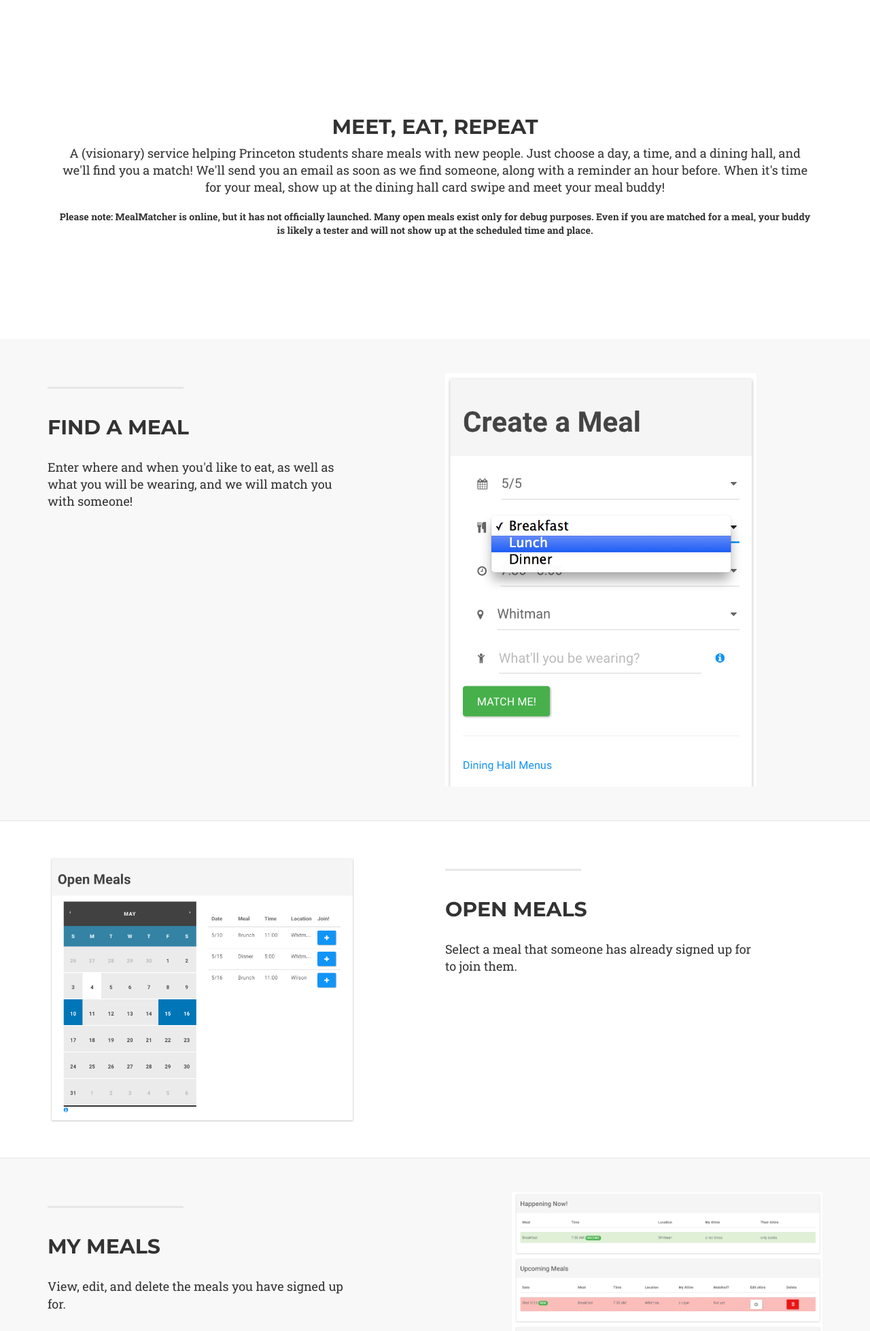
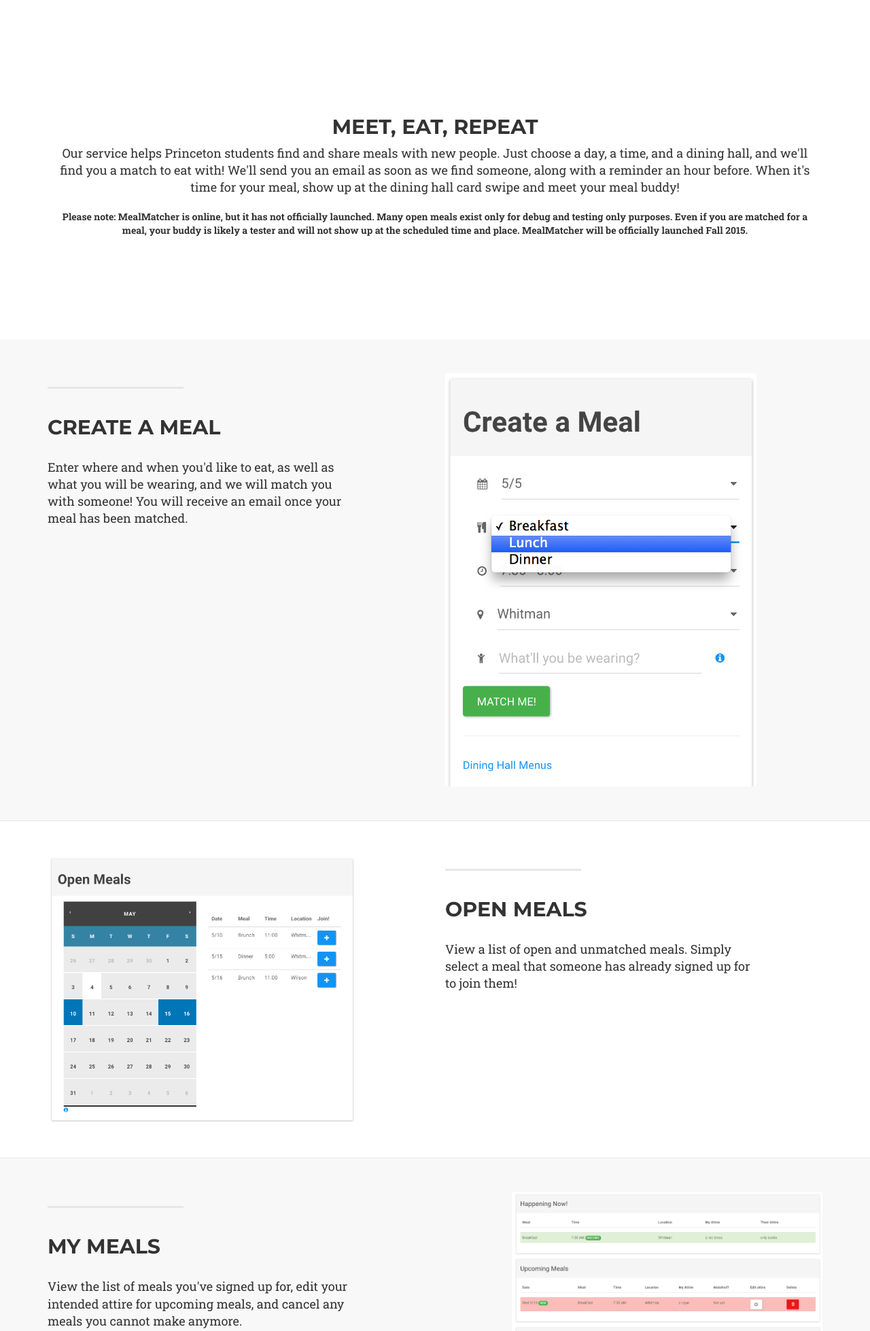
Before and after one commit to mealmatcher/mealmatcher_project, a Django app: page / in a window 1280 px wide. Shown: the part 800-2758 px from the top of the page at 68% size. Run offline with Django 3.2, Linux system fonts and the light colour scheme; some libraries are stand-ins or nearby versions; some web fonts are replaced.

Commit message:
file cleanup, adding comments, moved unsupported templates

```diff
--- a/mealmatcher_app/forms.py
+++ b/mealmatcher_app/forms.py
@@ -9,7 +9,7 @@
 class EditAttireForm(forms.Form):
   idToEdit = forms.CharField(
     widget = forms.TextInput(attrs={'id': "idToEditTextbox"}),
-    max_length = 5, # note, this may not work for larger inputs
+    max_length = 5, # note, this may not work for larger inputs or as we get more meals
   )
   newAttire = forms.CharField(
     widget = forms.TextInput(attrs={'class': 'form-control', 'placeholder': 'What will you be wearing?'}),
--- a/mealmatcher_project/wsgi.py
+++ b/mealmatcher_project/wsgi.py
@@ -13,7 +13,7 @@
 from django.core.wsgi import get_wsgi_application
 application = get_wsgi_application()
 
-#comment out these lines to run locally
+### HEROKU SERVER SETTINGS: comment out these lines to run website locally, but keep them uncommented for heroku
 from django.core.wsgi import get_wsgi_application
 from dj_static import Cling
 
--- a/requirements.txt
+++ b/requirements.txt
@@ -1,6 +1,6 @@
 dj-database-url==0.3.0
 dj-static==0.0.6
-Django==1.7.1
+Django==1.7.7
 gunicorn==19.3.0
 psycopg2==2.6
 static==0.4
--- a/templates/mealmatcher_app/index_new_replaced.html
+++ b/templates/mealmatcher_app/index_new_replaced.html
@@ -128,8 +128,8 @@
             <!-- <div class="row"> -->
                 <div class="col-lg-12 text-center">
                     <h2>Meet, Eat, Repeat</h2>
-                    <p class="lead"> A (visionary) service helping Princeton students share meals with new people. Just choose a day, a time, and a dining hall, and we'll find you a match! We'll send you an email as soon as we find someone, along with a reminder an hour before. When it's time for your meal, show up at the dining hall card swipe and meet your meal buddy!</p>
-                    <strong>Please note: MealMatcher is online, but it has not officially launched. Many open meals exist only for debug purposes. Even if you are matched for a meal, your buddy is likely a tester and will not show up at the scheduled time and place.</strong>
+                    <p class="lead"> Our service helps Princeton students find and share meals with new people. Just choose a day, a time, and a dining hall, and we'll find you a match to eat with! We'll send you an email as soon as we find someone, along with a reminder an hour before. When it's time for your meal, show up at the dining hall card swipe and meet your meal buddy!</p>
+                    <strong>Please note: MealMatcher is online, but it has not officially launched. Many open meals exist only for debug and testing only purposes. Even if you are matched for a meal, your buddy is likely a tester and will not show up at the scheduled time and place. MealMatcher will be officially launched Fall 2015.</strong>
                 </div>
             <!-- </div> -->
             <!-- /.row -->
@@ -147,8 +147,8 @@
                 <div class="col-lg-5 col-sm-6">
                     <hr class="section-heading-spacer">
                     <div class="clearfix"></div>
-                    <h2 class="section-heading">Find a Meal</h2>
-                    <p class="lead">Enter where and when you'd like to eat, as well as what you will be wearing, and we will match you with someone!</p>
+                    <h2 class="section-heading">Create a Meal</h2>
+                    <p class="lead">Enter where and when you'd like to eat, as well as what you will be wearing, and we will match you with someone! You will receive an email once your meal has been matched.</p>
                 </div>
                 <div class="col-lg-5 col-lg-offset-1 col-sm-6">
                     <img class="img-responsive" src="{% static "img/Create a Meal.png" %}" alt="">
@@ -170,7 +170,7 @@
                     <hr class="section-heading-spacer">
                     <div class="clearfix"></div>
                     <h2 class="section-heading">Open Meals</h2>
-                    <p class="lead">Select a meal that someone has already signed up for to join them.</p>
+                    <p class="lead">View a list of open and unmatched meals. Simply select a meal that someone has already signed up for to join them!</p>
                 </div>
                 <div class="col-lg-5 col-sm-pull-6 col-lg-offset-1  col-sm-6">
                     <img class="img-responsive" src="{% static "img/Open Meals.png" %}" alt="">
@@ -192,7 +192,7 @@
                     <hr class="section-heading-spacer">
                     <div class="clearfix"></div>
                     <h2 class="section-heading">My Meals</h2>
-                    <p class="lead">View, edit, and delete the meals you have signed up for.</p>
+                    <p class="lead">View the list of meals you've signed up for, edit your intended attire for upcoming meals, and cancel any meals you cannot make anymore.</p>
                 </div>
                 <div class="col-lg-5 col-lg-offset-2 col-sm-6">
                     <img class="img-responsive" src="{% static "img/My Meals.png" %}" alt="">
@@ -207,28 +207,28 @@
     <section id="FAQ" class="FAQ">
         <div class="container">
             <!-- <div class="row"> -->
-                <div class="col-lg-12 text-center">
-                    <h2>Frequently Asked Questions</h2>
+                <div class="col-lg-12">
+                    <h2 class="text-center">Frequently Asked Questions</h2>
                     <br>
                     <p class="lead">
                     <b>What is the purpose of this website?</b> <br>
-                    MealMatcher is intended to be a service for Princeton students to randomly match with each other. Meals are always 1-on-1 and can be in any of the campus dining halls. It is meant to help students quickly find someone else to eat with if they'd rather not eat alone and to provide a platform to meet new people over good food and conversation. <p>
+                    MealMatcher is intended to be a service for Princeton students to randomly match with each other. Meals are always 1-on-1 and can be in any of the campus dining halls. It is meant to help students quickly find someone else to eat with if they'd rather not eat alone, and to provide a platform to meet new people over good food and conversation. <p>
 
                     <p class="lead">
-                    <b>When will the website be launched?</b> <br>
-                    MealMatcher is currently not fully launched or supported and usable only for testing purposes. Our team will be launching it campus-wide in Fall 2015. <p>
+                    <b>When will the website be officially launched?</b> <br>
+                    MealMatcher is currently not fully launched or supported and usable only for testing purposes. Most meals on the site currently exist for testing purposes only. Our team will be launching it campus-wide in Fall 2015. <p>
 
                     <p class="lead">
                     <b>How do I get started and sign up for a meal? </b> <br>
-                    Log in with your Princeton NetID and password and select Find a Meal. Either fill out the form on the left to create a custom meal or choose to join an Open Meal using the calendar on the right. You will be given an email notification when your meal has been matched, and also an email remainder an hour before the meal. You can also view/edit meals in the My Meals page. <p>
+                    Log in with your Princeton NetID and password and select Find a Meal. Either fill out the form on the left to create a custom meal or choose to join an Open Meal using the calendar on the right. You will be given an email notification when your meal has been matched, and also an email remainder an hour before the meal. You can also view/edit/delete meals in the My Meals page. <p>
 
                     <p class="lead">
-                    <b>Why am I not getting my notification emails? </b> <br>
+                    <b>Why am I not getting any notification emails? </b> <br>
                     Your emails are likely being sent to your spam folder. Please look for them there and safelist our email address. <p>
 
                     <p class="lead">
                     <b>How will I find the person I matched with?</b> <br>
-                    At the time of the meal, please show up in front of the cardswipe of the dining hall of the meal and look for your match based on the attire listed in the remainder email. Your person should be looking for you too!<p>
+                    At the time of the meal, please show up in front of the cardswipe of the dining hall of the meal and look for your match based on the attire listed in the email notification. Your person should be looking for you too based on the attire you filled out.<p>
 
                     <p class="lead">
                     <b>Why do I have to list my attire?</b> <br>
@@ -237,19 +237,19 @@
 
                     <p class="lead">
                     <b>What happens if I sign up for a meal and cannot make it? </b> <br>
-                    Don't worry! You can cancel a matched meal up to an hour beforehand and your match will receive an email notification about the cancellation. However, within an hour of the meal it becomes locked in and you cannot cancel it at that point, so make sure to make it to your meal!<p>
+                    Don't worry! You can cancel a matched meal up to an hour beforehand and your match will receive an email notification about the cancellation. However, within an hour of the meal it becomes locked in and you cannot cancel it at that point, so make sure to make it to your meal! Missing too many meals without cancellation will result in a 2-week suspension from using the site.<p>
 
                     <p class="lead">
                     <b>My meal was matched but when I went to cardswipe at the designated time my person wasn't there! What happened? </b> <br>
-                    Your person may have forgotten about to meal. We're sorry this happened, and you can report the person not showing up using the feedback form for Expired Meals under the My Meals page. We will flag the user and temporarily suspend them from using the website if they keep missing meals. <p>
+                    Your person may have forgotten about to meal. We're sorry this happened, and you can report the person not showing up using the feedback form for Expired Meals under the My Meals page. We will flag repeat offenders with a 2-week suspension from using the site. <p>
 
                      <p class="lead">
-                    <b>I don't like listing attire for finding my meal match. Isn't there a better way? </b> <br>
-                    Our team is aware of the issues with attire being the only way to find your match and are actively working on improvements to this system. There will likely be a change before the launch. If you have any suggestions or comments, feel free to email us at princeton.meal.matcher@gmail.com <p>
+                    <b>I don't like listing attire for finding my meal match. It seems to be too hard to find the other person. Isn't there a better way? </b> <br>
+                    Our team is aware of the issues with attire being the only way to find your match and are actively working on improvements to this system. There will likely be a change before the official launch. If you have any suggestions, feel free to email us at princeton.meal.matcher@gmail.com <p>
 
                     <p class="lead">
                     <b>Who made this site?</b> <br>
-                    Our team consists of Kevin Wang '17, Drew Wallace '17, Andreas Dias '17, Valerie Morin '17, and Andrew Charette '17.</p>
+                    Our team consists of Kevin Wang '17, Drew Wallace '17, Andreas Dias '17, Valerie Morin '17, and Andrew Charette '17. This project was made as part of COS 333.</p>
                 </div>
             <!-- </div> -->
             <!-- /.row -->
```
Also changed, not shown: mealmatcher_project/settings.py (+10 -3 lines), mealmatcher_app/models.py (line endings or trailing spaces), templates/mealmatcher_app/Unsupported/about_old.html (renamed from templates/mealmatcher_app/about_old.html), templates/mealmatcher_app/Unsupported/findmeal_old.html (renamed from templates/mealmatcher_app/findmeal_old.html), templates/mealmatcher_app/Unsupported/index.html (renamed from templates/mealmatcher_app/index.html), templates/mealmatcher_app/Unsupported/index_new.html (renamed from templates/mealmatcher_app/index_new.html), templates/mealmatcher_app/Unsupported/openmeals.html (renamed from templates/mealmatcher_app/openmeals.html).
